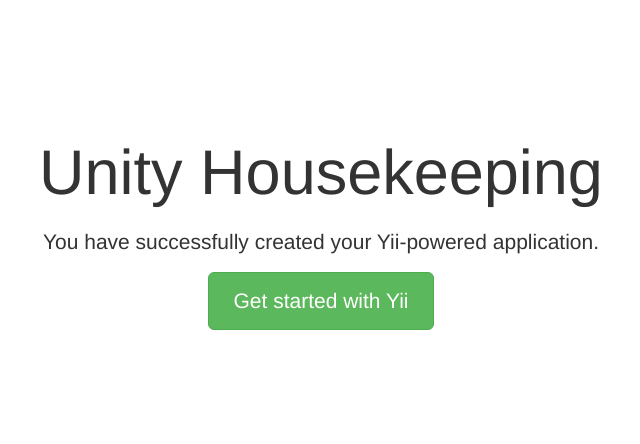
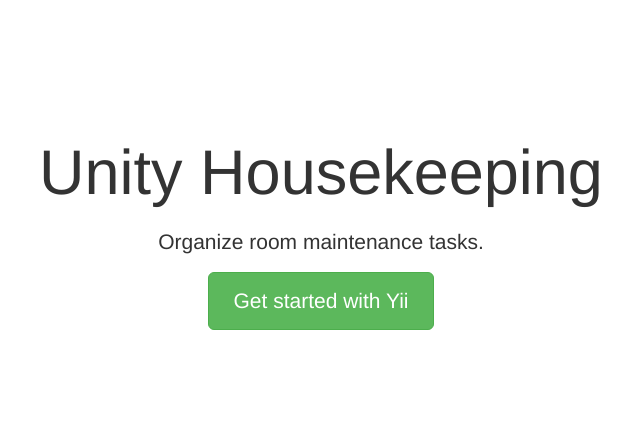
Before and after one commit to earlg24/apc_sysadd_mi151_06, a Yii app: template Application/basic/views/site/index.php in a window 1280 px wide. Shown: the top 444 px of the page, without its empty margins (319-959 px from the left). Run offline with PHP 8.4 and a stand-in for Yii, Linux system fonts and the light colour scheme; the template is opened without the code that fills it, so the values that code supplies are empty; some libraries are stand-ins or nearby versions.

Commit message:
created by Application/basic/views/site/index.php edited

```diff
--- a/Application/basic/views/site/index.php
+++ b/Application/basic/views/site/index.php
@@ -9,7 +9,7 @@ $this->title = 'My Yii Application';
     <div class="jumbotron">
         <h1>Unity Housekeeping<h1>
 
-        <p class="lead">You have successfully created your Yii-powered application.</p>
+        <p class="lead">Organize room maintenance tasks.</p>
 
         <p><a class="btn btn-lg btn-success" href="http://www.yiiframework.com">Get started with Yii</a></p>
     </div>
```
